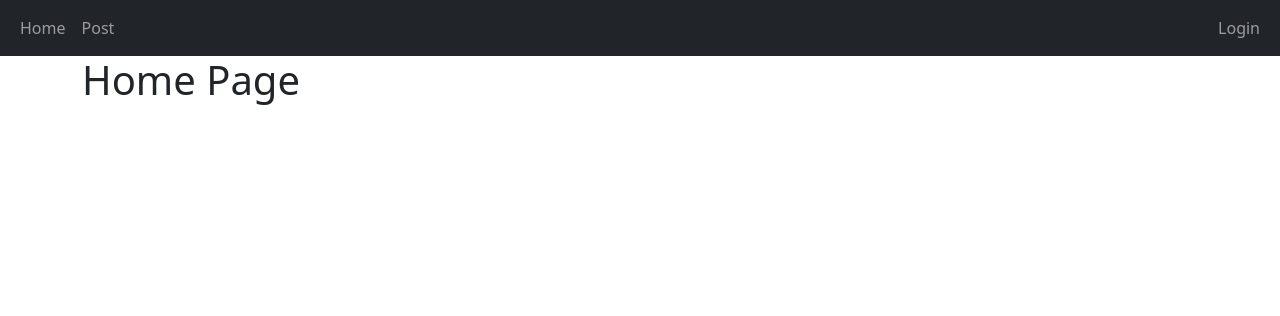
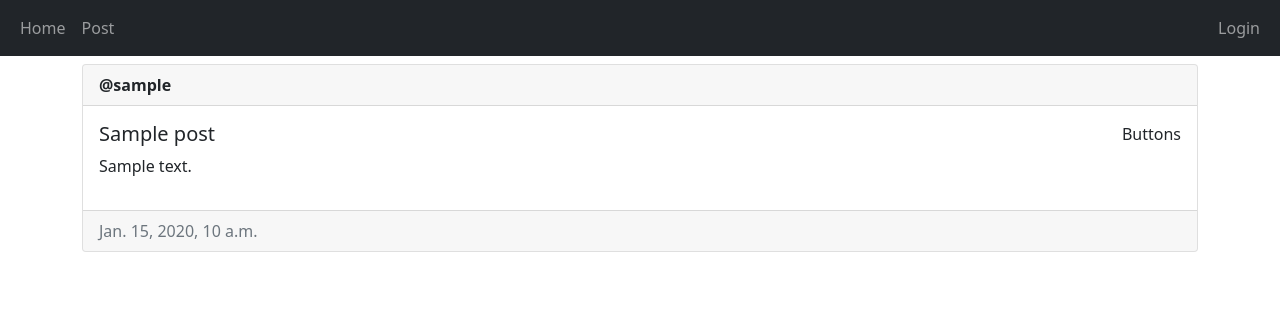
Before and after one commit to EdyDaSilva/CI-P4, a Django app: template website/main/templates/main/home.html in a window 1280 px wide. Shown: the top 316 px of the page. Run offline with Django 4.2, Linux system fonts and the light colour scheme; the template is opened without the code that fills it: most values are stand-ins (such as "Sample title", 1, 10 or a date in 2020).

Commit message:
Create post page Enable user to create post

```diff
--- a/website/main/forms.py
+++ b/website/main/forms.py
@@ -1,6 +1,7 @@
 from django import forms
 from django.contrib.auth.forms import UserCreationForm
 from django.contrib.auth.models import User
+from .models import Post
 
 
 class RegisterForm(UserCreationForm):
@@ -9,3 +10,8 @@ class RegisterForm(UserCreationForm):
     class Meta:
         model = User
         fields = ["username", "email", "password1", "password2"]
+
+class PostForm(forms.ModelForm):
+    class Meta:
+        model = Post
+        fields = ["title", "description"]
--- a/website/main/templates/main/home.html
+++ b/website/main/templates/main/home.html
@@ -1,5 +1,17 @@
-{% extends 'main/base.html' %}
-{% block title %}Home Page{% endblock %}
+{% extends 'main/base.html' %} {% block title %}Home Page{% endblock %}
 {% block content %}
-<h1>Home Page</h1>
-{% endblock %}
+{% for post in posts %}
+<div class="card mt-2">
+    <div class="card-header"><strong>@{{ post.author.username }}</strong></div>
+    <div class="card-body d-flex flex-row justify-content-between">
+        <div>
+            <h5 class="card-title">{{ post.title }}</h5>
+            <p>{{ post.description }}</p>
+        </div>
+        <div>Buttons</div>
+    </div>
+    <div class="card-footer text-muted">{{ post.created_at }}</div>
+</div>
+{% empty %}
+<p>You do not have posts yet. Feel free to add one!</p>
+{% endfor %} {% endblock %}
--- a/website/main/urls.py
+++ b/website/main/urls.py
@@ -5,4 +5,5 @@ urlpatterns = [
     path('', views.home, name='home'),
     path('home', views.home, name='home'),
     path('sign-up', views.sign_up, name='sign_up'),
+    path('create-post', views.create_post, name='create_post'),
 ]
```
Also changed, not shown: website/main/templates/main/create_post.html (added, +8 -0 lines), website/main/views.py (+19 -2 lines), website/db.sqlite3.
